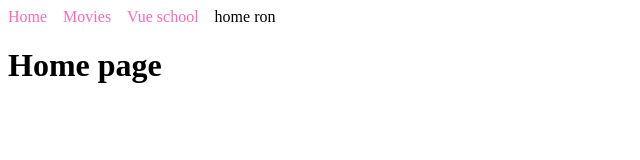
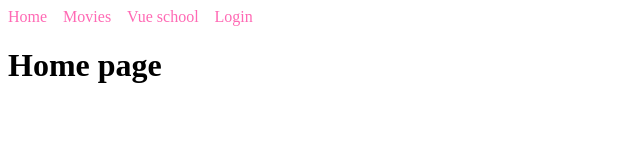
Before and after one commit to d4ndres/nuxt3-fundamentals, a Nuxt app: page / in a window 1280 px wide. Shown: the top 160 px of the page, without its empty margins (0-640 px from the left). Built offline with nearby package versions, Linux system fonts and the light colour scheme.

Commit message:
state in page

```diff
--- a/layouts/default.vue
+++ b/layouts/default.vue
@@ -1,4 +1,9 @@
-<script lang="ts" setup></script>
+
+<script setup>
+
+const isLoggedIn = useState('isLoggedIn', () => false)
+
+</script>
 
 <template>
   <div>
@@ -6,7 +11,8 @@
       <NuxtLink to="/">Home</NuxtLink>
       <NuxtLink to="/movies">Movies</NuxtLink>
       <NuxtLink to="https://vueschool.io">Vue school</NuxtLink>
-      <div>home ron</div>
+      <NuxtLink v-if="!isLoggedIn" to="/login">Login</NuxtLink>
+      <a href="#" v-else @click.prevent="isLoggedIn = false">Logout</a>
     </nav>
     <div>
       <slot></slot>
--- a/pages/login/index.vue
+++ b/pages/login/index.vue
@@ -1,10 +1,17 @@
 <script setup>
+const isLoggedIn = useState('isLoggedIn', () => false)
+
 definePageMeta({
   layout: "plain"
 })
+
+function login(){
+  isLoggedIn.value = true
+  useRouter().push('/')
+}
 </script>
 <template>
-  <form>
+  <form @submit.prevent="login">
     <h1>login</h1>
     <label for="login">Username</label>
     <input type="text" id="login">
```
